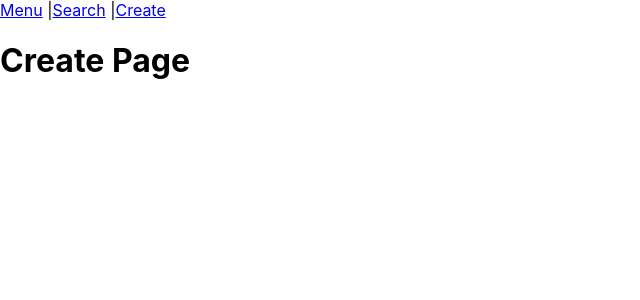
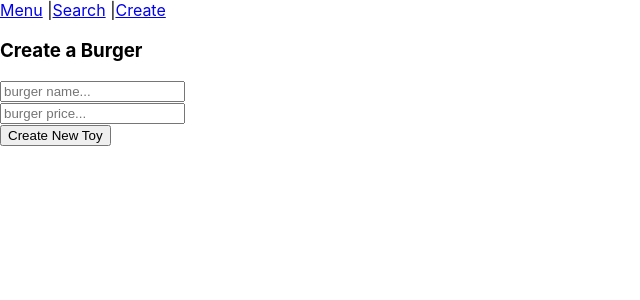
Before and after one commit to kenjelly22/bobs-burgers-of-the-day, a React (Create React App) app: page /create in a window 1280 px wide. Shown: the top 300 px of the page, without its empty margins (0-640 px from the left). Built offline with nearby package versions, Linux system fonts and the light colour scheme; data requests are answered from the project's data file.

Commit message:
Create form for new burger

```diff
--- a/src/pages/Create.js
+++ b/src/pages/Create.js
@@ -1,4 +1,38 @@
-function Create() {
-  return <h1>Create Page</h1>
+import React, {useState} from "react"
+
+const Create = () => {
+  const [newBurger, setNewBurger] = useState({
+    name: "",
+    price: "",
+  })
+  return (
+    <div className="container">
+      <form className="add-burger-form">
+        <h3>Create a Burger</h3>
+        <input
+          type="text"
+          name="name"
+          value={newBurger.name}
+          placeholder="burger name..."
+          className="input-text"
+        />
+        <br />
+        <input
+          type="text"
+          name="price"
+          value={newBurger.price}
+          placeholder="burger price..."
+          className="input-text"
+        />
+        <br />
+        <input
+          type="submit"
+          name="submit"
+          value="Create New Toy"
+          className="submit"
+        />
+      </form>
+    </div>
+  )
 }
 export default Create
```
